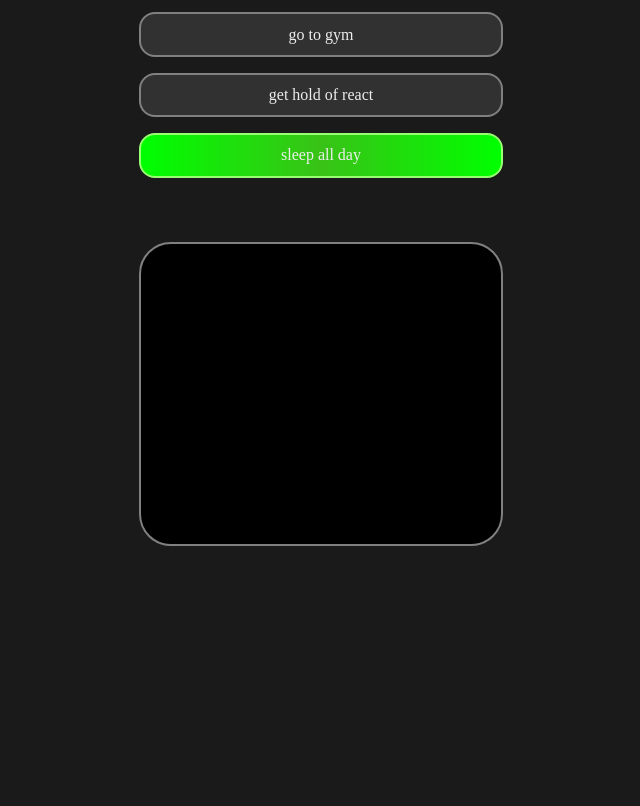
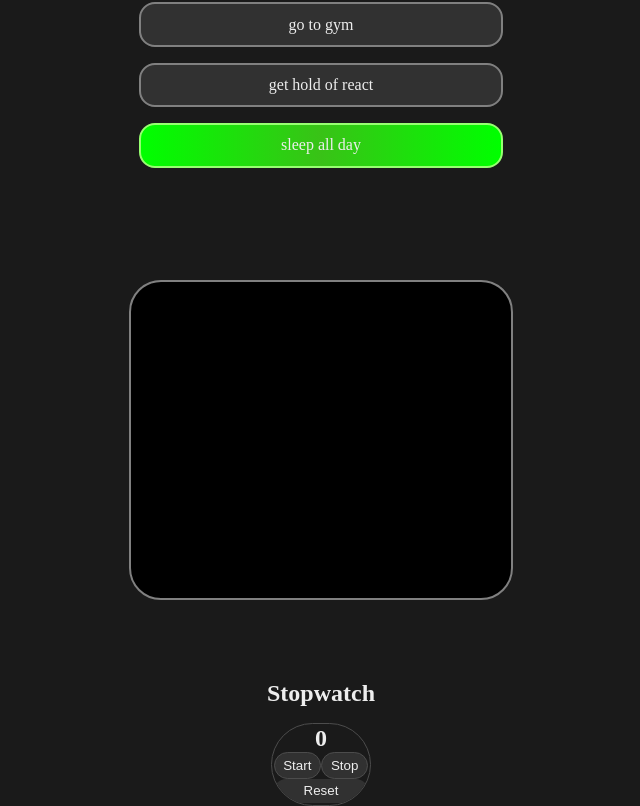
Before and after one commit to Siddharth734/react_experimenting_ground, a React (Vite) app: page / in a window 1280 px wide. Shown: the part 222-1028 px from the top of the page, without its empty margins (319-959 px from the left). Before the commit the page ends 800 px from the top, so only its background shows below. Built offline with nearby package versions, Linux system fonts and the light colour scheme.

Commit message:
refined structuring, added stopwatch component (via useRef, useEffect) & updated README

```diff
--- a/src/App.css
+++ b/src/App.css
@@ -12,10 +12,9 @@ html, body {
 }
 
 #root {
-  height: 100%;
   width: 100%;
 }
-#root main {
+#root .todosection {
   height: 100%;
   padding: 2rem;
   display: flex;
@@ -24,7 +23,7 @@ html, body {
   gap: 4rem;
   text-align: center;
 }
-#root main .addtodo input {
+#root .todosection .addtodo input {
   background-color: rgb(49, 49, 49);
   padding: 0.7rem;
   border: none;
@@ -32,7 +31,7 @@ html, body {
   border-radius: 0.5rem;
   margin-right: 1rem;
 }
-#root main .addtodo button {
+#root .todosection .addtodo button {
   background-color: rgb(21, 177, 164);
   padding: 0.5rem;
   border: none;
@@ -40,18 +39,18 @@ html, body {
   border-radius: 0.5rem;
   transition: all 0.1s ease-in-out;
 }
-#root main .addtodo button:active {
+#root .todosection .addtodo button:active {
   background-color: rgb(14, 215, 198);
   scale: 0.95;
 }
-#root main .todoscontainer {
+#root .todosection .todoscontainer {
   width: 100%;
   display: flex;
   flex-direction: column;
   align-items: center;
   gap: 1rem;
 }
-#root main .todoscontainer .todo {
+#root .todosection .todoscontainer .todo {
   padding: 0.7rem;
   border: 2px solid grey;
   background-color: rgb(49, 49, 49);
@@ -61,14 +60,19 @@ html, body {
   cursor: pointer;
   transition: all 0.2s ease-in-out;
 }
-#root main .todoscontainer .todo:active {
+#root .todosection .todoscontainer .todo:active {
   transform: scale(0.95);
 }
-#root main .todoscontainer .todo.done {
+#root .todosection .todoscontainer .todo.done {
   border-color: rgb(151, 255, 113);
   background: linear-gradient(to left, lime, rgb(57, 194, 23), lime);
 }
-#root main .card {
+#root .colorsection {
+  display: flex;
+  justify-content: center;
+  padding-top: 5rem;
+}
+#root .colorsection .card {
   height: 20rem;
   padding: 2rem;
   border: 2px solid grey;
@@ -77,8 +81,57 @@ html, body {
   width: 30%;
   cursor: pointer;
 }
-#root main .card.error {
+#root .colorsection .card.error {
   border-color: rgb(216, 0, 0);
   background-color: rgb(49, 49, 49);
   color: rgb(216, 0, 0);
+}
+#root .stopwatchsection {
+  display: flex;
+  flex-direction: column;
+  align-items: center;
+  gap: 1rem;
+  padding-top: 5rem;
+}
+#root .stopwatchsection .stopwatch {
+  padding: 0.1rem;
+  width: 100px;
+  border: 0.1rem solid rgb(76, 76, 76);
+  corner-shape: squircle;
+  border-radius: 5rem;
+  text-align: center;
+  overflow: hidden;
+}
+#root .stopwatchsection .stopwatch button {
+  width: 50%;
+  background-color: rgb(49, 49, 49);
+  border: 0.1rem solid rgb(76, 76, 76);
+  padding: 0.3rem;
+  corner-shape: squircle;
+  border-radius: 1rem;
+}
+#root .stopwatchsection .stopwatch .reset {
+  width: 100%;
+  padding: 0.5;
+  border: none;
+}
+#root .stopwatchsection .stopwatch .start:active {
+  scale: 0.95;
+  border-color: rgb(255, 220, 82);
+}
+#root .stopwatchsection .stopwatch .stop:active {
+  scale: 0.95;
+  border-color: rgb(255, 78, 78);
+}
+#root .stopwatchsection .stopwatch .reset:active {
+  scale: 0.95;
+  border-color: transparent;
+  color: black;
+  background-color: #fff;
+}
+#root .stopwatchsection .stopwatch.running {
+  border-color: greenyellow;
+}
+#root .stopwatchsection .stopwatch.stopped {
+  border-color: red;
 }/*# sourceMappingURL=App.css.map */
--- a/src/App.jsx
+++ b/src/App.jsx
@@ -1,6 +1,7 @@
 import React,{ useEffect, useRef, useState } from 'react'
 import './App.css'
-import ErrorBoundary from './errorBoundary';
+import ErrorBoundary from './components/errorBoundary';
+import Stopwatch from './components/Stopwatch';
 
 function TODO({title, done}) {
   const [doneState, setDone] = useState(done);
@@ -57,7 +58,7 @@ function App() {
 
   return (
     <>
-      <main>
+      <section className='todosection'>
         <h1>TODOS</h1>
         <div className='addtodo'>
           <input type="text" ref={inputRef} placeholder="new todo" value={inputval} onChange={(e) => setInputval(e.target.value)} onKeyDown={(e) => {e.key === "Enter"?addTodo():""}}/>
@@ -66,10 +67,16 @@ function App() {
         <div className='todoscontainer'>
           {todos.map((todo,i) => <TODO key={i} title={todo.title} done={todo.done}></TODO>)}
         </div>
+      </section>
+      <section className='colorsection'>
         <ErrorBoundary>
           <Card1/>
         </ErrorBoundary>
-      </main>
+      </section>
+      <section className='stopwatchsection'>
+        <h1>Stopwatch</h1>
+        <Stopwatch/>
+      </section>
     </>
   )
 }
--- a/src/App.scss
+++ b/src/App.scss
@@ -16,11 +16,15 @@ html,body{
     border-radius: $rad;
 }
 
+@mixin scale-bc($bc: transparent){
+    scale: 0.95;
+    border-color: $bc;
+}
+
 #root{
-    height: 100%;
     width: 100%;
 
-    main{
+    .todosection{
         height: 100%;
         padding: 2rem;
         display: flex;
@@ -78,6 +82,13 @@ html,body{
             }
         }
 
+    }
+
+    .colorsection{
+        display: flex;
+        justify-content: center;
+        padding-top: 5rem;
+
         .card{
             height: 20rem;
             padding: 2rem;
@@ -92,4 +103,52 @@ html,body{
             color: rgb(216, 0, 0);
         }
     }
+
+    .stopwatchsection{
+        display: flex;
+        flex-direction: column;
+        align-items: center;
+        gap: 1rem;
+        padding-top: 5rem;
+
+        .stopwatch{
+            padding: 0.1rem;
+            width: 100px;
+            border: 0.1rem solid rgb(76, 76, 76);
+            @include squircle-radius(5rem);
+            text-align: center;
+            overflow: hidden;
+
+            button{
+                width: 50%;
+                background-color: rgb(49, 49, 49);
+                border: 0.1rem solid rgb(76, 76, 76);
+                padding: 0.3rem;
+                @include squircle-radius(1rem);
+            }
+            .reset{
+                width: 100%;
+                padding: 0.5;
+                border: none;
+            }
+            .start:active{
+                @include scale-bc(rgb(255, 220, 82));
+            }
+            .stop:active{
+                @include scale-bc(rgb(255, 78, 78));
+            }
+            .reset:active{
+                @include scale-bc();
+                color: black;
+                background-color: #fff;
+            }
+        }
+
+        .stopwatch.running{
+            border-color: greenyellow;
+        }
+        .stopwatch.stopped{
+            border-color: red;
+        }
+    }
 }
--- /dev/null
+++ b/src/components/Stopwatch.jsx
@@ -0,0 +1,40 @@
+import { useRef, useState } from 'react';
+
+export default function Stopwatch() {
+    const [seconds, setSeconds] = useState(0);
+    const [borderC, setBorderC] = useState('stopwatch');
+    let timerID = useRef(null);
+
+    function StartTimer() {
+        if(timerID.current) return;
+        setBorderC('stopwatch running');
+        timerID.current = setInterval(() => {
+            setSeconds((sec)=>sec+1);
+        }
+        , 1000);
+    }
+
+    function StopTimer() {
+        setBorderC('stopwatch stopped');
+        clearInterval(timerID.current);
+        timerID.current=null;
+    }
+
+    function ResetTimer(){
+        clearInterval(timerID.current);
+        timerID.current=null;
+        setSeconds(0);
+        setBorderC('stopwatch');
+    }
+
+    return(
+        <div className={borderC}>
+            <h1 >{seconds}</h1>
+            <div>
+                <button className='start' onClick={StartTimer}>Start</button>
+                <button className='stop' onClick={StopTimer}>Stop</button>
+            </div>
+            <button className='reset' onClick={ResetTimer}>Reset</button>
+        </div>
+    )
+}
```
Also changed, not shown: src/components/errorBoundary.jsx (renamed from src/errorBoundary.jsx), 2 other files (tests, documents, lock files or other folders).
